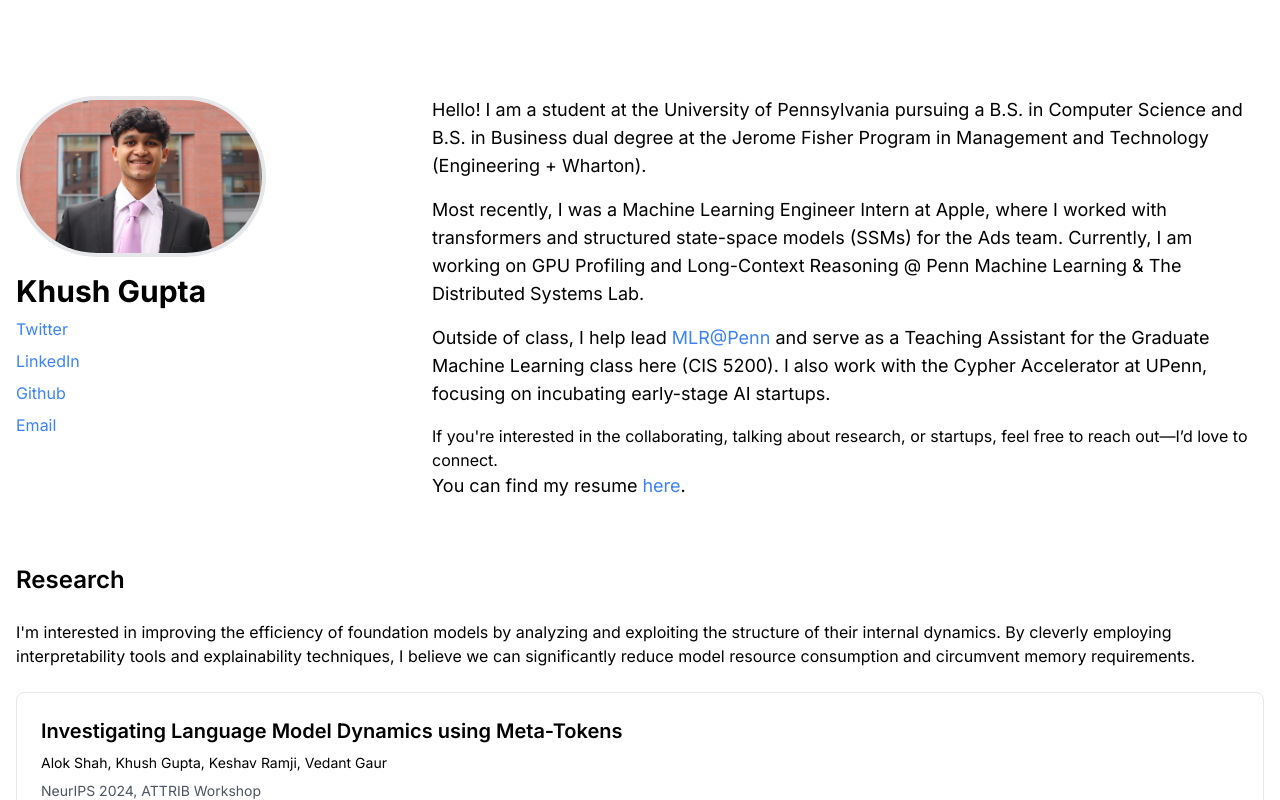
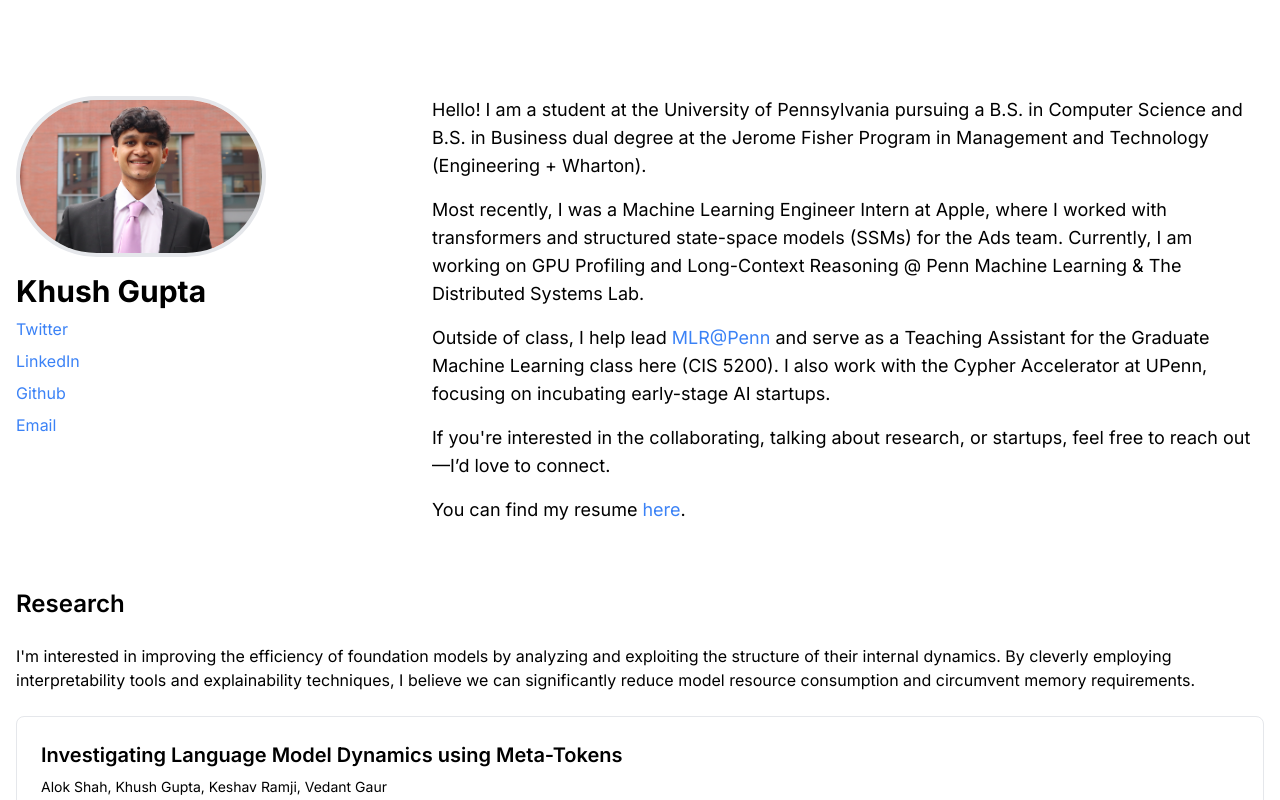
Before and after one commit to khushgx/website, a Next.js app: page / in a window 1280 px wide. Shown: the top 800 px of the page. Built offline with nearby package versions, Linux system fonts and the light colour scheme.

Commit message:
made it cleaner

```diff
--- a/src/app/page.js
+++ b/src/app/page.js
@@ -52,7 +52,7 @@
 <p className="text-lg mb-4">
   Outside of class, I help lead <Link href="https://mlrpenn.vercel.app/" className="text-blue-500 hover:underline">MLR@Penn</Link> and serve as a Teaching Assistant for the Graduate Machine Learning class here (CIS 5200). I also work with the Cypher Accelerator at UPenn, focusing on incubating early-stage AI startups.
 </p>
-<p>If you&apos;re interested in the collaborating, talking about research, or startups, feel free to reach out—I’d love to connect.</p>
+<p className="text-lg mb-4">If you&apos;re interested in the collaborating, talking about research, or startups, feel free to reach out—I’d love to connect.</p>
 <p className="text-lg">
   You can find my resume <Link href="/resume.pdf" className="text-blue-500 hover:underline">here</Link>.
 </p>
```
